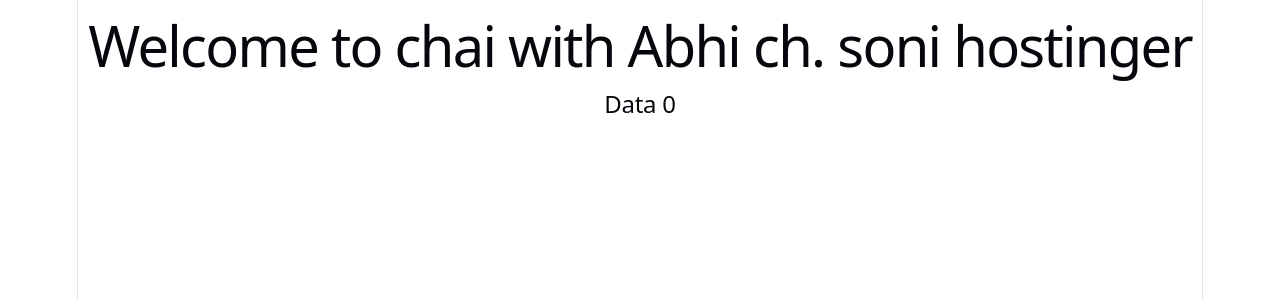
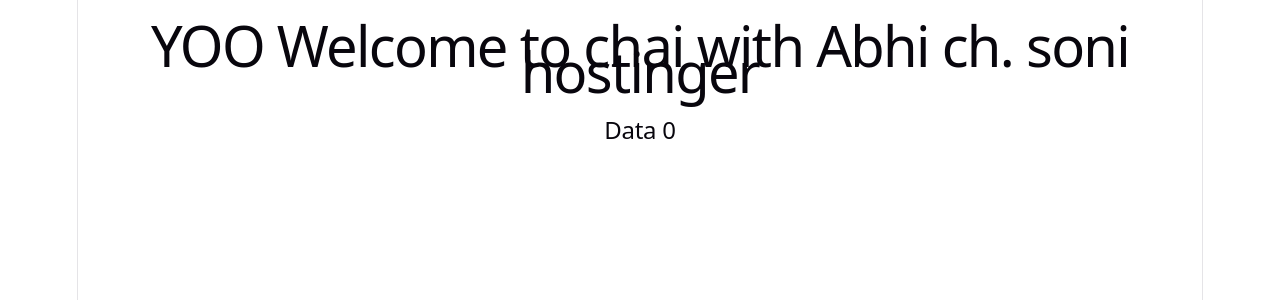
Before and after one commit to abhisheksoni123/full-stack-hostinger-vps, a React (Vite) app in the folder client/: page / in a window 1280 px wide. Shown: the top 300 px of the page. Built offline with nearby package versions, Linux system fonts and the light colour scheme; no server answers.

Commit message:
check index changes

```diff
--- a/client/src/App.jsx
+++ b/client/src/App.jsx
@@ -16,7 +16,7 @@
 
   return (
     <>
-      <h1>Welcome to chai with Abhi ch. soni hostinger </h1>
+      <h1>YOO Welcome to chai with Abhi ch. soni hostinger </h1>
       <h2>Data {message}</h2>
     </>
   );
```
Also changed, not shown: 1 other file (tests, documents, lock files or other folders).
